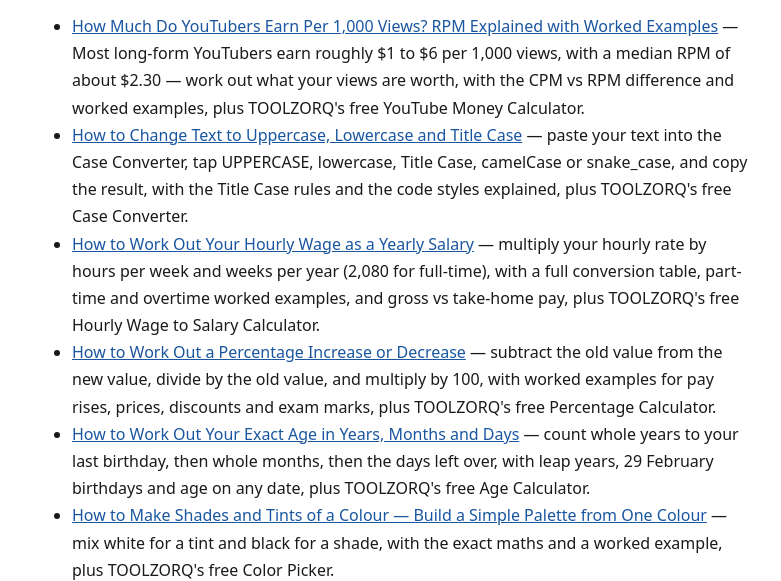
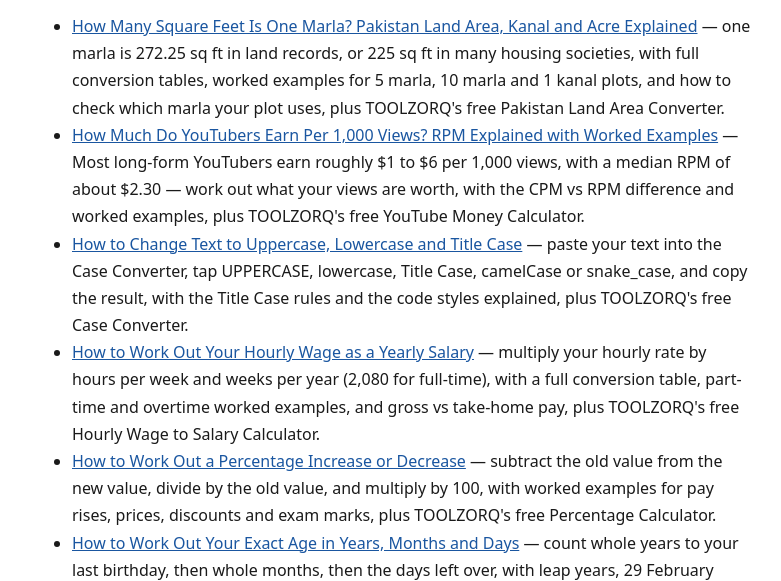
Before and after one commit to bitterammy/toolzorq, a plain HTML site: page guides/index.html in a window 1280 px wide. Shown: the part 209-790 px from the top of the page, without its empty margins (248-1029 px from the left). Drawn offline with Linux system fonts and the light colour scheme.

Commit message:
Guides index: add marla guide

```diff
--- a/guides/index.html
+++ b/guides/index.html
@@ -17,6 +17,7 @@
 <h1>TOOLZORQ Guides</h1>
 <p>Practical guides to using TOOLZORQ's free tools well. Every tool runs in your browser, with no sign-up and no locked features.</p>
 <ul>
+<li><a href="https://basr.me/guides/how-many-square-feet-is-one-marla.html">How Many Square Feet Is One Marla? Pakistan Land Area, Kanal and Acre Explained</a> — one marla is 272.25 sq ft in land records, or 225 sq ft in many housing societies, with full conversion tables, worked examples for 5 marla, 10 marla and 1 kanal plots, and how to check which marla your plot uses, plus TOOLZORQ's free Pakistan Land Area Converter.</li>
 <li><a href="https://basr.me/guides/how-much-do-youtubers-earn-per-1000-views.html">How Much Do YouTubers Earn Per 1,000 Views? RPM Explained with Worked Examples</a> — Most long-form YouTubers earn roughly $1 to $6 per 1,000 views, with a median RPM of about $2.30 — work out what your views are worth, with the CPM vs RPM difference and worked examples, plus TOOLZORQ's free YouTube Money Calculator.</li>
   <li><a href="https://basr.me/guides/change-text-to-uppercase-lowercase-title-case.html">How to Change Text to Uppercase, Lowercase and Title Case</a> — paste your text into the Case Converter, tap UPPERCASE, lowercase, Title Case, camelCase or snake_case, and copy the result, with the Title Case rules and the code styles explained, plus TOOLZORQ's free Case Converter.</li>
 <li><a href="https://basr.me/guides/how-to-work-out-hourly-wage-as-yearly-salary.html">How to Work Out Your Hourly Wage as a Yearly Salary</a> — multiply your hourly rate by hours per week and weeks per year (2,080 for full-time), with a full conversion table, part-time and overtime worked examples, and gross vs take-home pay, plus TOOLZORQ's free Hourly Wage to Salary Calculator.</li>
```
